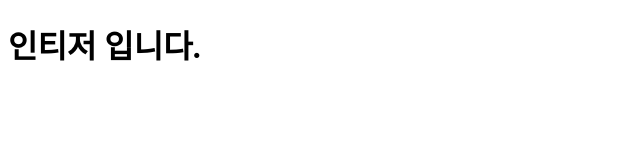
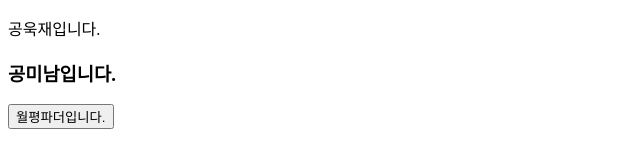
Before and after one commit to KimInteger/component, a website: page work-2.html in a window 1280 px wide. Shown: the whole page, without its empty margins (0-640 px from the left). Drawn offline with Linux system fonts and the light colour scheme.

Commit message:
react를 js로 알아보았다

```diff
--- a/work-2.html
+++ b/work-2.html
@@ -10,13 +10,21 @@
   <script>
     const root = document.getElementById('root');
 
-    const h1Component = () => {
-      return `<h1>인티저 입니다.</h1>`;
+    const tagComponent = (tagName,textNode) => {
+      return `
+      <${tagName}>${textNode}</${tagName}>
+      `;
     };
 
     const app = () => {
-      return h1Component();
+      return `
+        ${tagComponent("p","공욱재입니다.")}
+        ${tagComponent("h3","공미남입니다.")}
+        ${tagComponent("button","월평파더입니다.")}
+      `;
     };
+
+    console.log(app());
 
     const renderApp = () => {
       root.innerHTML = app();
```
